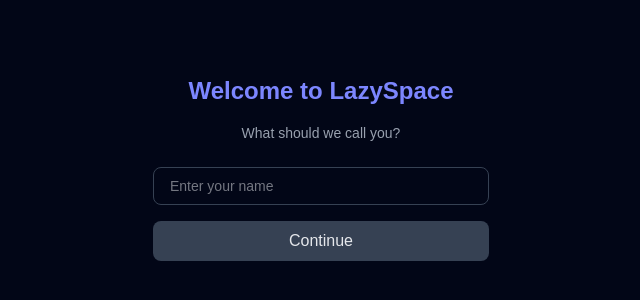
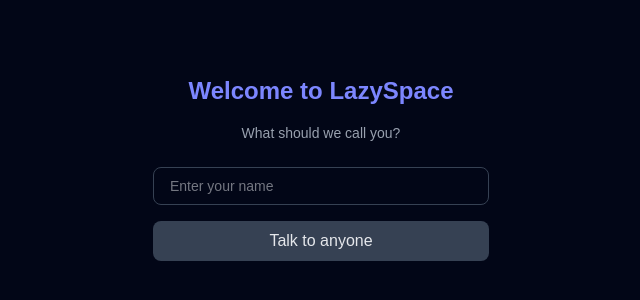
Before and after one commit to saurskaa/Lazyspace-frontend, a Next.js app: page / in a window 1280 px wide. Shown: the part 232-532 px from the top of the page, without its empty margins (319-959 px from the left). Built offline with nearby package versions, Linux system fonts and the light colour scheme; no server answers.

Commit message:
report user added

```diff
--- a/app/chat/page.tsx
+++ b/app/chat/page.tsx
@@ -14,7 +14,18 @@ import { Message } from "@/Indentities/MessageInterface";
 import { ReplyPreview } from "@/components/ReplyPreview";
 
 export default function Home() {
+
+  const params =
+  typeof window !== "undefined"
+    ? new URLSearchParams(window.location.search)
+    : null;
+
+const mode = params?.get("mode");       // "private" | null
+const invite = params?.get("invite");   // string | null
+
+
   const [matched, setMatched] = useState(false);
+  const[inviteLink, setInviteLink] = useState<string|null>(null);
   const [peerDisconnected, setPeerDisconnected] = useState(false);
   const [chatEnded, setChatEnded] = useState(false);
   const [messages, setMessages] = useState<Message[]>([]);
@@ -77,6 +88,12 @@ export default function Home() {
           setPartnerName(msg.payload.partnerName);
           setConversationId(msg.payload.conversationId);
           break;
+          case WsMessageType.PRIVATE_LINK_CREATED:
+            setInviteLink(msg.payload.inviteLink);
+            setConversationId(msg.payload.conversationId);
+            break;
+
+
         case WsMessageType.CHAT_MESSAGE:
           setPartnerTyping(false);
           setMessages((prev) => [
@@ -131,6 +148,7 @@ export default function Home() {
         setConnectionState(status);
       }
     );
+
   }, []);
 
   useEffect(() => {
--- a/app/layout.tsx
+++ b/app/layout.tsx
@@ -1,6 +1,7 @@
 import type { Metadata } from "next";
 import { Geist, Geist_Mono } from "next/font/google";
 import "./globals.css";
+import { AppConst } from "@/constants/AppConstants";
 
 const geistSans = Geist({
   variable: "--font-geist-sans",
@@ -22,9 +23,11 @@ export const metadata: Metadata = {
     "random chat",
     "online chat",
     "LazySpace",
-    "omeggle"
+    "omegle alternative",
+    "no login chat",
+    "chat with strangers"
   ],
-  metadataBase: new URL("https://lazyspace-frontend.vercel.app/"),
+  metadataBase: new URL(AppConst.NEXT_PUBLIC_FRONTEND_URL),
 };
 
 export default function RootLayout({
--- a/app/page.tsx
+++ b/app/page.tsx
@@ -1,29 +1,48 @@
 "use client";
 
-import { useState, useEffect } from "react";
+import { useState } from "react";
 import { useRouter } from "next/navigation";
 import { getUserName, setUserName } from "@/lib/userProfile";
+import { WsMessageType } from "@/types/ws";
+import { sendMessage } from "@/lib/socket";
 
 export default function EntryPage() {
   const [name, setName] = useState("");
   const router = useRouter();
 
-  useEffect(() => {
-    const existingName = getUserName();
-    if (existingName) {
-      router.replace("/chat");
-    }
-  }, [router]);
+  const searchParams =
+    typeof window !== "undefined"
+      ? new URLSearchParams(window.location.search)
+      : null;
 
-  const submit = () => {
-    if (!name.trim()) return;
-    setUserName(name);
+  const inviteToken = searchParams?.get("invite");
+
+  const saveName = () => {
+    if (!name.trim()) return false;
+    setUserName(name.trim());
+    return true;
+  };
+
+  const startRandomChat = () => {
+    if (!saveName()) return;
     router.push("/chat");
+  };
+
+  const createPrivateChat = () => {
+    if (!saveName()) return;
+    sendMessage({ type: WsMessageType.CREATE_PRIVATE_CONVERSATION })
+    router.push("/chat?mode=private");
+  };
+
+  const joinPrivateChat = () => {
+    if (!saveName()) return;
+    router.push(`/chat?invite=${inviteToken}`);
   };
 
   return (
     <main className="h-[100dvh] bg-[#020617] flex items-center justify-center text-gray-200">
       <div className="w-full max-w-sm px-6">
+
         <h1 className="text-2xl font-semibold text-indigo-400 text-center mb-4">
           Welcome to LazySpace
         </h1>
@@ -40,19 +59,34 @@ export default function EntryPage() {
           placeholder="Enter your name"
           value={name}
           onChange={(e) => setName(e.target.value)}
-          onKeyDown={(e) => e.key === "Enter" && submit()}
+          onKeyDown={(e) => e.key === "Enter" && startRandomChat()}
         />
 
+        {/* If joining via invite */}
+        {inviteToken ? (
           <button
-          onClick={submit}
+            onClick={joinPrivateChat}
             disabled={!name.trim()}
             className="w-full mt-4 py-2 rounded-lg
                        bg-indigo-600 hover:bg-indigo-500
-                     disabled:bg-gray-700
-                     transition"
+                       disabled:bg-gray-700 transition"
           >
-          Continue
+            Join private chat
           </button>
+        ) : (
+          <>
+            <button
+              onClick={startRandomChat}
+              disabled={!name.trim()}
+              className="w-full mt-4 py-2 rounded-lg
+                         bg-indigo-600 hover:bg-indigo-500
+                         disabled:bg-gray-700 transition"
+            >
+              Talk to anyone
+            </button>
+
+          </>
+        )}
       </div>
     </main>
   );
--- a/components/ChatEndAction.tsx
+++ b/components/ChatEndAction.tsx
@@ -15,6 +15,19 @@ export default function ChatEndAction({
   if (!matched) return null;
 
   return (
+    <div className="flex gap-4">
+      <button
+        className="text-xs text-gray-400 hover:text-red-400 transition"
+        onClick={() => {
+          if (window.confirm("Are you sure you want to report this user?")) {
+            sendMessage({ type: WsMessageType.REPORT_USER });
+            sendMessage({ type: WsMessageType.END_CHAT });
+            onEndChat();
+          }
+        }}
+      >
+        Report user
+      </button>
       <button
         className="text-xs text-gray-400 hover:text-red-400 transition"
         onClick={() => {
@@ -24,5 +37,6 @@ export default function ChatEndAction({
       >
         End chat
       </button>
+    </div>
   );
 }
--- a/components/ChatHeader.tsx
+++ b/components/ChatHeader.tsx
@@ -1,6 +1,7 @@
 "use client";
 
 import ChatEndAction from "@/components/ChatEndAction";
+import Link from "next/link";
 
 interface ChatHeaderProps {
   userName : string;
@@ -23,9 +24,11 @@ export default function ChatHeader({
     <div className="relative mb-4">
       {/* Centered title block */}
       <div className="text-center">
-        <h1 className="text-xl font-semibold text-indigo-400">
-          LazySpace
-        </h1>
+      <Link href="/">
+  <h1 className="text-xl font-semibold text-indigo-400 cursor-pointer hover:opacity-80 transition-opacity">
+    LazySpace
+  </h1>
+</Link>
         <p className="text-sm text-gray-400">
           {matched && `Hi ${userName}, you are connected with ${partnerName}`}
           {!matched && peerDisconnected && "Chat ended"}
--- a/lib/socket.ts
+++ b/lib/socket.ts
@@ -9,8 +9,8 @@ const pendingMessages: any[] = [];
 
 
 const WS_BASE_URL =
-  process.env.NEXT_PUBLIC_WS_URL || AppConst.NEXT_PUBLIC_WS_URL;
-  // process.env.NEXT_PUBLIC_WS_URL || "ws://192.168.1.3:3000";
+  // process.env.NEXT_PUBLIC_WS_URL || AppConst.NEXT_PUBLIC_WS_URL;
+  process.env.NEXT_PUBLIC_WS_URL || "ws://10.105.152.199:3000";
 
 let reconnectAttempts = 0;
 let reconnectTimer: NodeJS.Timeout | null = null;
@@ -30,7 +30,7 @@ export function connectSocket(
 }
 
 
-function connect(){
+function connect() {
   const userId = getOrCreateUserId();
   const name = getUserName();
 
--- a/types/ws.ts
+++ b/types/ws.ts
@@ -13,11 +13,15 @@ export enum WsMessageType {
   TYPING_STOP = "TYPING_STOP",
   RESUME_CONVERSATION = "RESUME_CONVERSATION",
   REQUEST_RESUME = "REQUEST_RESUME",
-  INVALID_CONVERSATION_ID = "INVALID_CONVERSATION_ID"
+  INVALID_CONVERSATION_ID = "INVALID_CONVERSATION_ID",
+  CREATE_PRIVATE_CONVERSATION = "CREATE_PRIVATE_CONVERSATION",
+  JOIN_PRIVATE_CONVERSATION = "JOIN_PRIVATE_CONVERSATION",
+  PRIVATE_LINK_CREATED = "PRIVATE_LINK_CREATED",
+  REPORT_USER = "REPORT_USER"
 
-  }
+}
 
-  export interface ChatPayload {
-    message: string;
-    from :string;
-  }
+export interface ChatPayload {
+  message: string;
+  from: string;
+}
```
Lines whose indentation alone changed are shown as unchanged.
